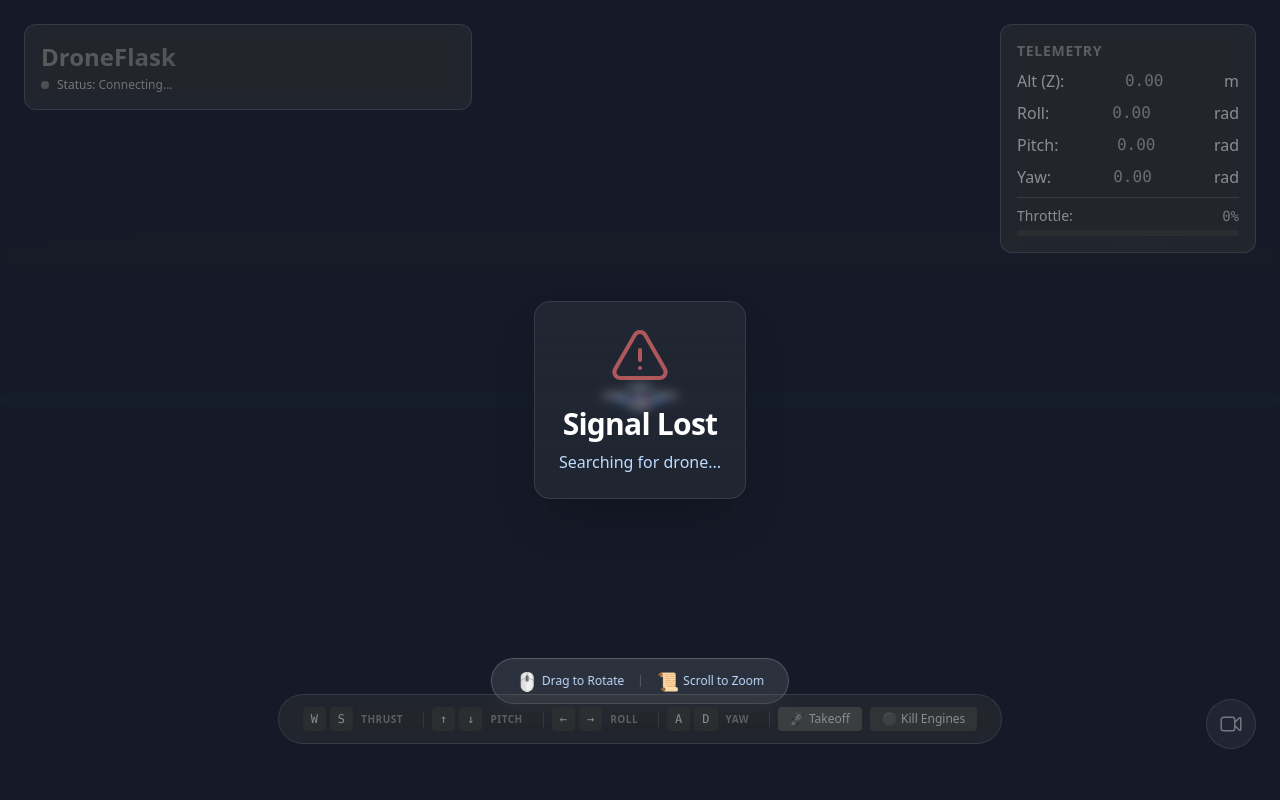
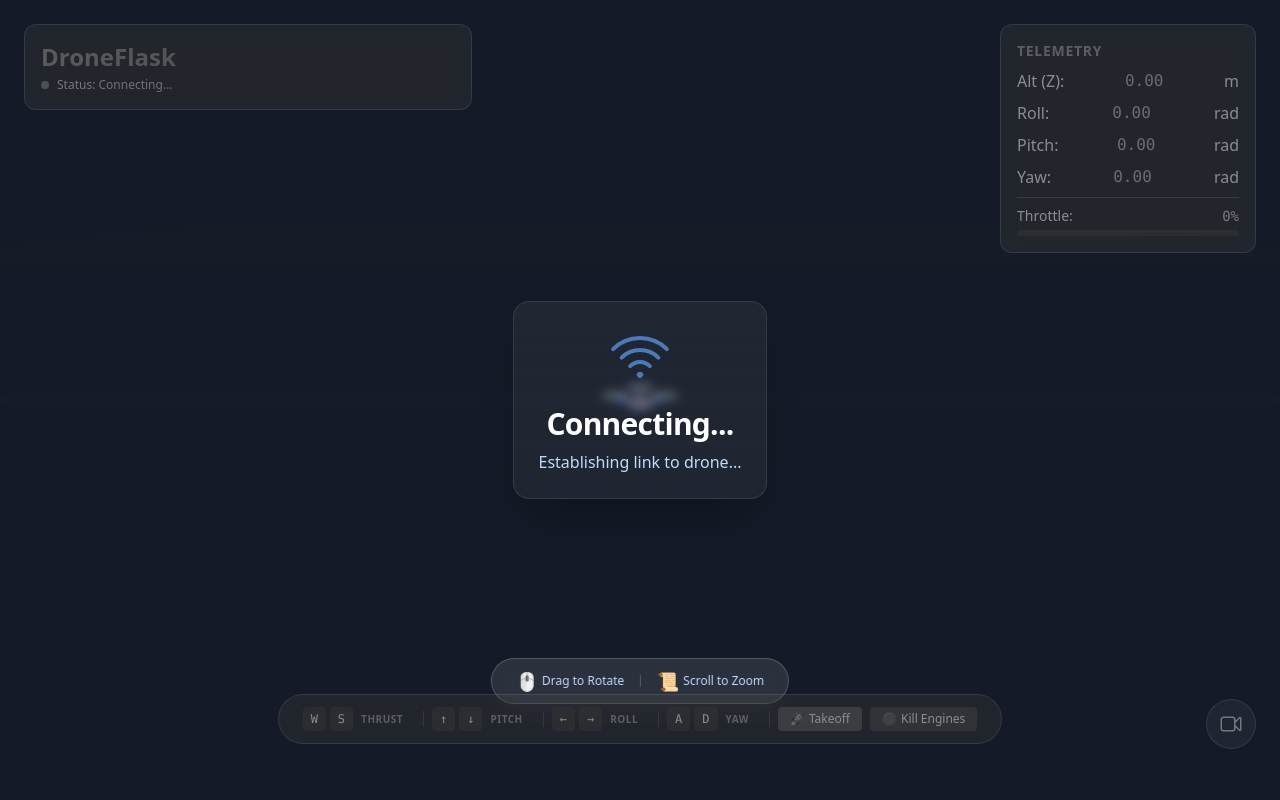
Before and after one commit to dhruvhaldar/DroneFlask, a Flask app: page / in a window 1280 px wide. Run offline with Flask 3, Linux system fonts and the light colour scheme; some libraries are stand-ins or nearby versions.

Commit message:
Refine initial connection UX state
- Changed connection overlay default state from "Signal Lost" to "Connecting..."
- Replaced warning icon with wifi icon for initial connection state
- Updated JavaScript to toggle to "Signal Lost" state only upon disconnection
- Improved first-load experience by removing false error alarm

Co-authored-by: dhruvhaldar <29486085+dhruvhaldar@users.noreply.github.com>

```diff
--- a/templates/index.html
+++ b/templates/index.html
@@ -70,11 +70,16 @@
     <!-- Connection Overlay -->
     <div id="connection-overlay" class="absolute inset-0 flex items-center justify-center z-0 bg-gray-900/60 backdrop-blur-sm transition-opacity duration-500 pointer-events-none" aria-hidden="false">
         <div class="text-center p-6 rounded-2xl border border-white/10 bg-white/5 shadow-2xl flex flex-col items-center">
-            <svg xmlns="http://www.w3.org/2000/svg" fill="none" viewBox="0 0 24 24" stroke-width="1.5" stroke="currentColor" class="w-16 h-16 text-red-400 mb-4 animate-pulse motion-reduce:animate-none">
+            <!-- Icons -->
+            <svg id="icon-connecting" xmlns="http://www.w3.org/2000/svg" fill="none" viewBox="0 0 24 24" stroke-width="1.5" stroke="currentColor" class="w-16 h-16 text-blue-400 mb-4 animate-pulse motion-reduce:animate-none">
+              <path stroke-linecap="round" stroke-linejoin="round" d="M8.288 15.038a5.25 5.25 0 017.424 0M5.106 11.856c3.807-3.808 9.98-3.808 13.788 0M1.924 8.674c5.565-5.565 14.587-5.565 20.152 0M12.53 18.22l-.53.53-.53-.53a.75.75 0 011.06 0z" />
+            </svg>
+            <svg id="icon-lost" xmlns="http://www.w3.org/2000/svg" fill="none" viewBox="0 0 24 24" stroke-width="1.5" stroke="currentColor" class="w-16 h-16 text-red-400 mb-4 animate-pulse motion-reduce:animate-none hidden">
               <path stroke-linecap="round" stroke-linejoin="round" d="M12 9v3.75m-9.303 3.376c-.866 1.5.217 3.374 1.948 3.374h14.71c1.73 0 2.813-1.874 1.948-3.374L13.949 3.378c-.866-1.5-3.032-1.5-3.898 0L2.697 16.126zM12 15.75h.007v.008H12v-.008z" />
             </svg>
-            <h2 class="text-3xl font-bold text-white tracking-tight">Signal Lost</h2>
-            <p class="text-blue-200 mt-2 font-medium">Searching for drone...</p>
+
+            <h2 id="conn-title" class="text-3xl font-bold text-white tracking-tight">Connecting...</h2>
+            <p id="conn-msg" class="text-blue-200 mt-2 font-medium">Establishing link to drone...</p>
         </div>
     </div>
 
@@ -247,6 +252,13 @@
          document.getElementById("status-text").className = "text-red-400 font-medium transition-colors duration-500";
          document.getElementById("status-dot").className = "relative inline-flex rounded-full h-2 w-2 bg-red-500";
          document.getElementById("status-ping").className = "hidden"; // Stop pinging when offline
+
+         // Update Overlay to Error State
+         document.getElementById("icon-connecting").classList.add("hidden");
+         document.getElementById("icon-lost").classList.remove("hidden");
+         document.getElementById("conn-title").innerText = "Signal Lost";
+         document.getElementById("conn-msg").innerText = "Searching for drone...";
+
          document.getElementById("connection-overlay").classList.remove("opacity-0");
          document.getElementById("connection-overlay").setAttribute("aria-hidden", "false");
          updateUIState(false);
```
Also changed, not shown: verification/verify_initial_state.py (added, +28 -0 lines), verification/initial_state.png (added).
